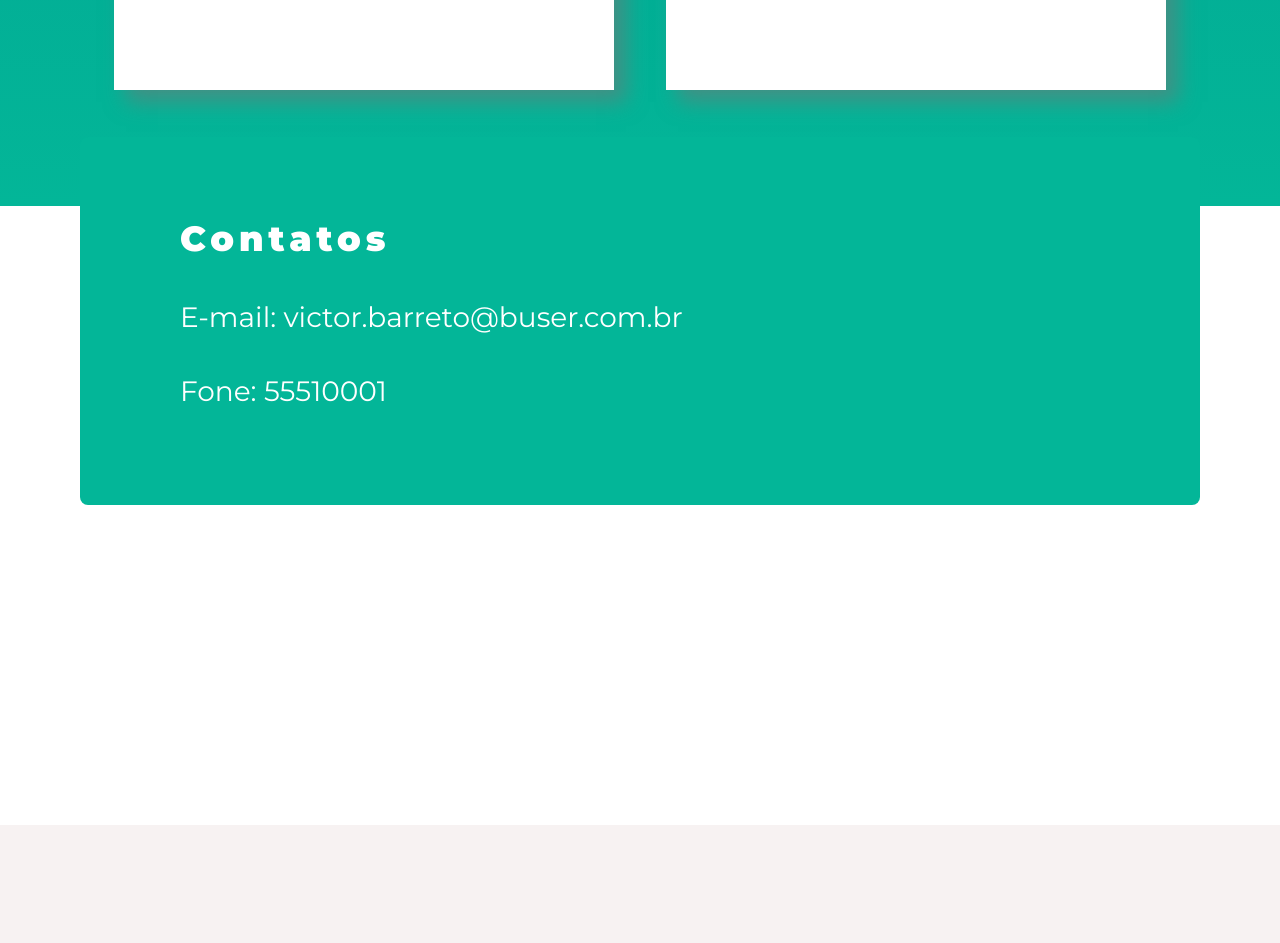
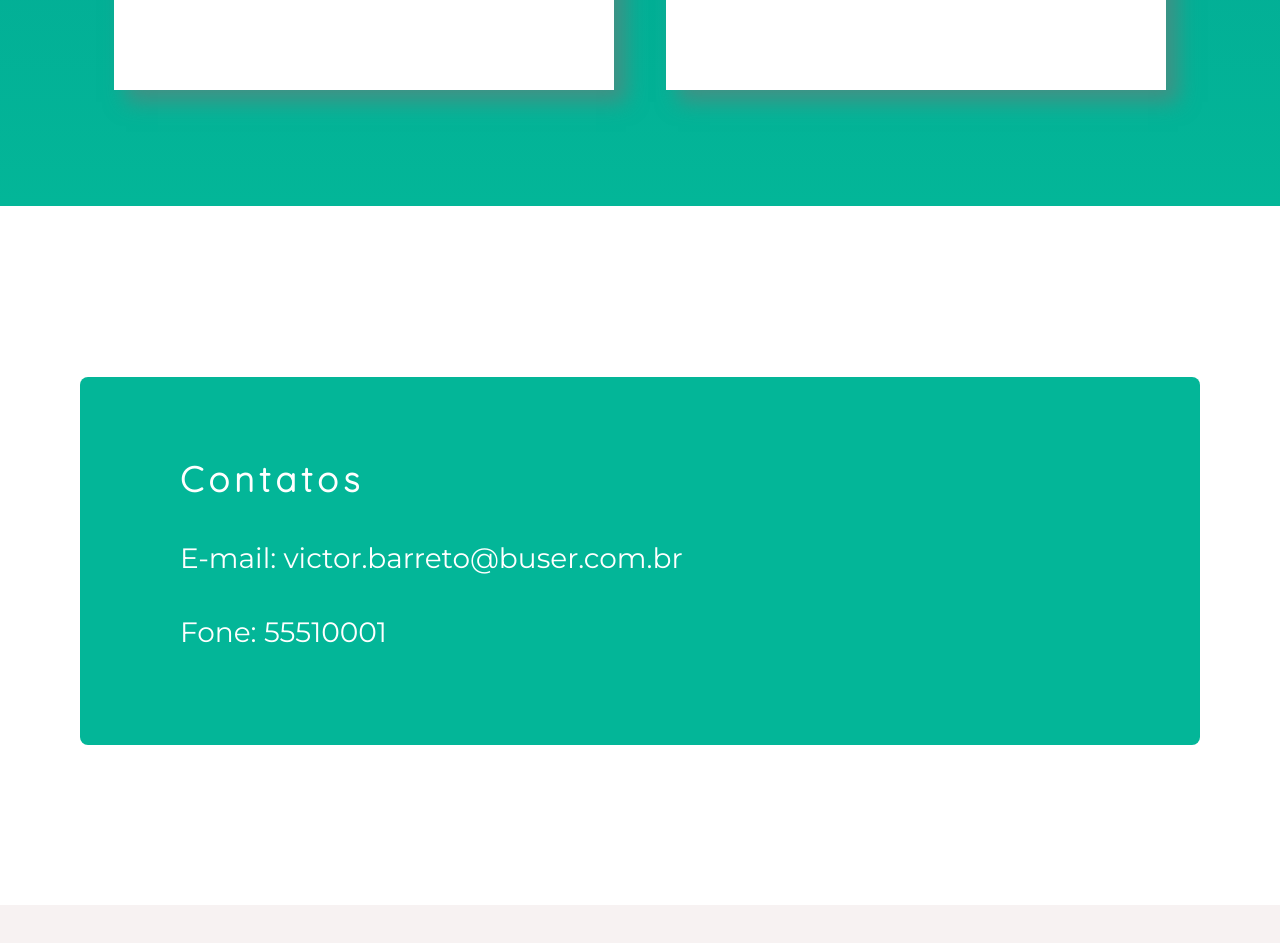
Before and after one commit to vitoiuo/D2.4, a plain HTML site: page index.html in a window 1280 px wide. Shown: the part 3080-4023 px from the top of the page. Drawn offline with Linux system fonts and the light colour scheme; files that its build step writes are made by us from their sources.

Commit message:
Muda fonte h3-contatos

```diff
--- a/css/style.css
+++ b/css/style.css
@@ -966,9 +966,7 @@ strong {
   }
 
   .bigBox {
-    position: relative;
-    top: -15rem;
-    margin: 0rem auto 5rem auto;
+    margin: 0rem auto 10rem auto;
     background-color: #03b698;
     width: 70rem;
     height: 23rem;
@@ -987,6 +985,7 @@ strong {
   }
   .bigBox h3 {
     font-size: 35px;
+    font-family: "Quicksand", sans-serif;
     font-weight: bold;
     padding-top: 5rem;
   }
```
